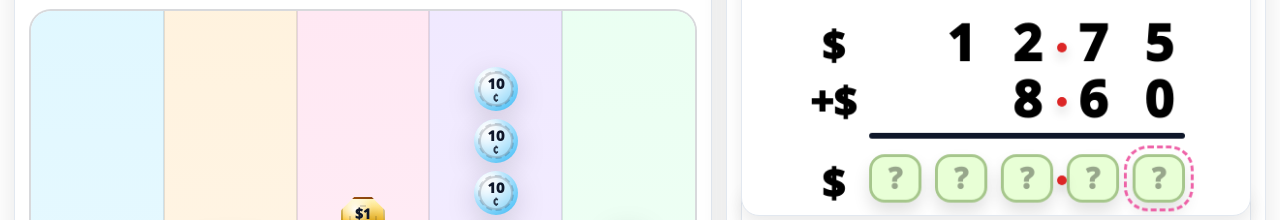
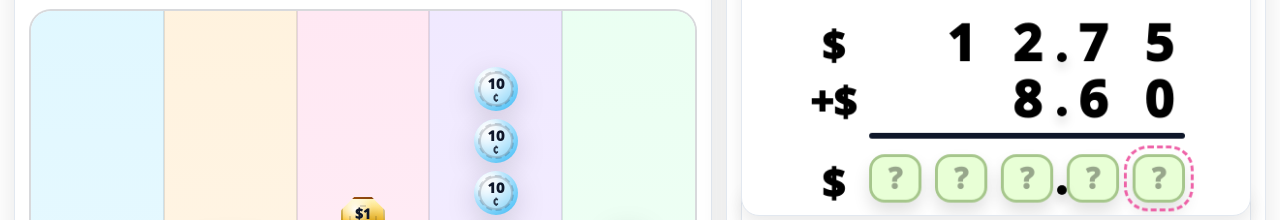
Before and after one commit to limkimsze-maker/P1_to_P3_Adding_Money, a plain HTML site: page index.html in a window 1280 px wide. Shown: the part 218-438 px from the top of the page. Drawn offline with Linux system fonts and the light colour scheme.

Commit message:
Change background color and update offset value

```diff
--- a/index.html
+++ b/index.html
@@ -121,7 +121,7 @@
   width: 10px;
   height: 10px;
   border-radius: 999px;
-  background: #dc2626;
+  background: #000;
   box-shadow: 0 6px 12px rgba(0,0,0,.18);
   transform: translate(-50%, -50%);
 }
@@ -1319,7 +1319,7 @@
   const $ = (id) => document.getElementById(id);
  // ✅ PUT OFFSET HERE (near the top)
   const ALGO_DOT_OFFSET_X = 10;  // move right (px)
-  const ALGO_DOT_OFFSET_Y = 10;  // move down  (px)
+  const ALGO_DOT_OFFSET_Y = 20;  // move down  (px)
   /* =========================
      MONEY MODEL (no 1¢)
      - amounts are in CENTS (integer)
```
